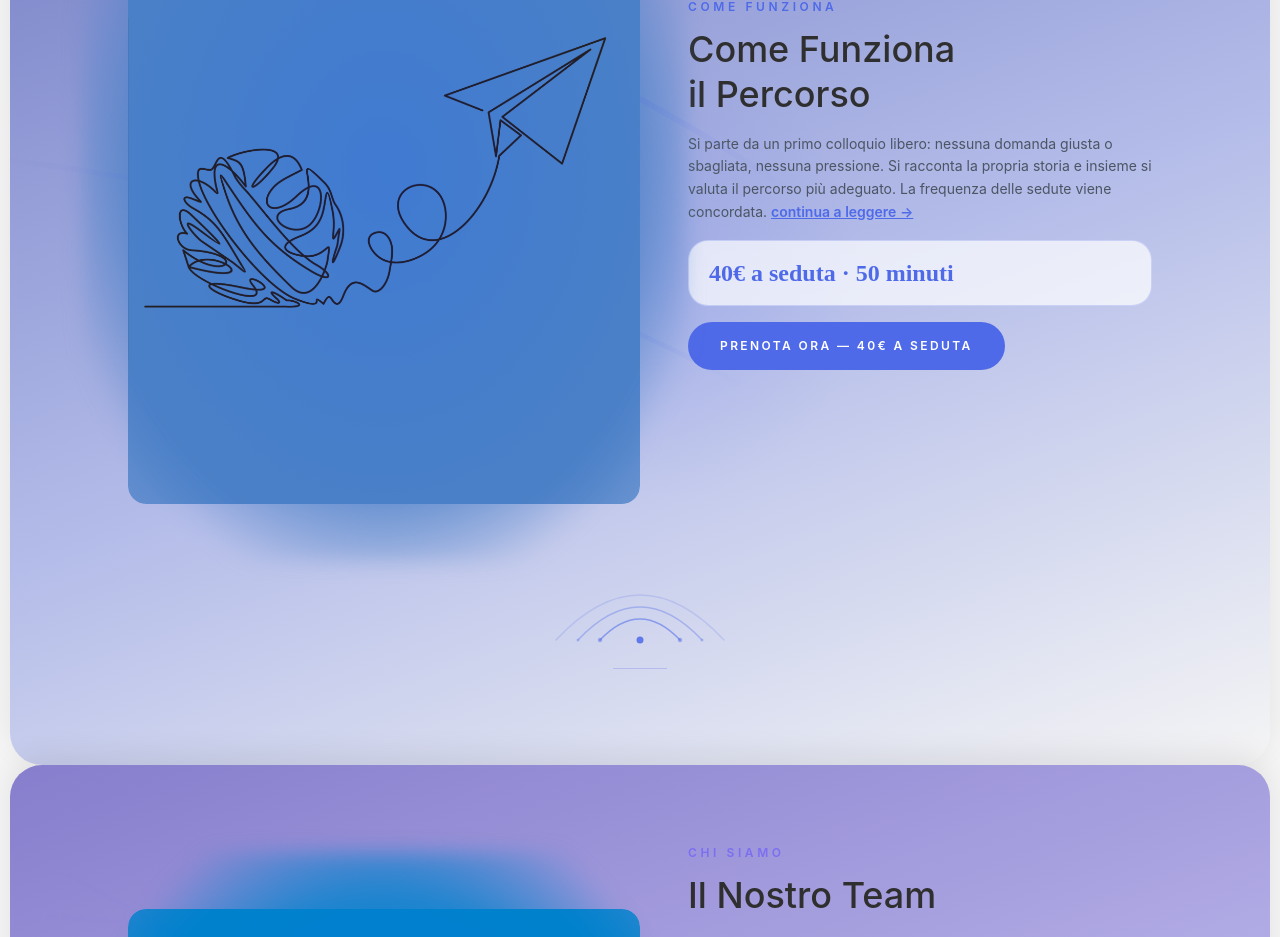
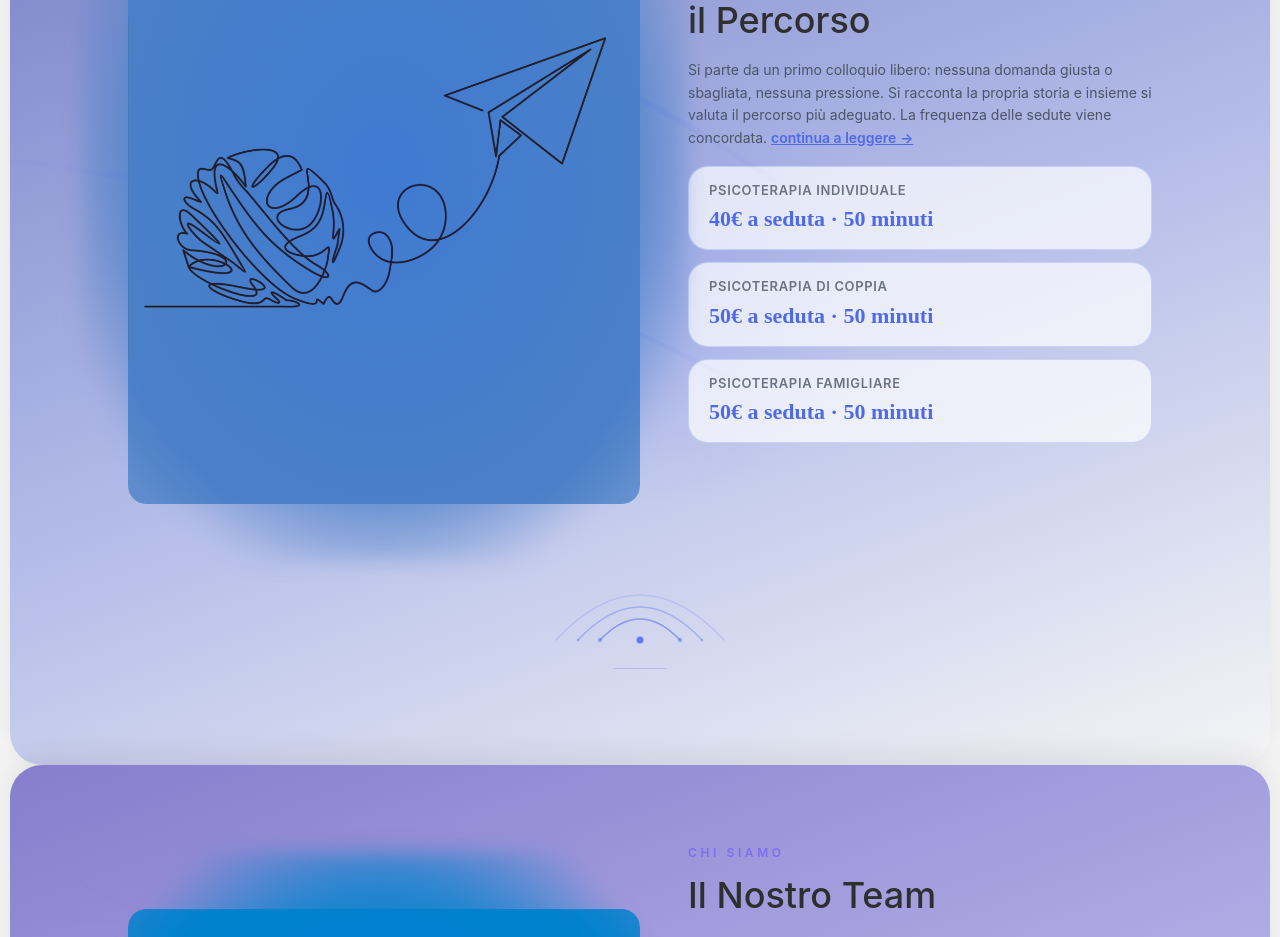
Before and after one commit to TheEmilz/psicodinamica-sociale, a React (Vite) app: page / in a window 1280 px wide. Shown: the part 1997-2934 px from the top of the page. Built offline with nearby package versions, Linux system fonts and the light colour scheme.

Commit message:
Come funziona: tre box prezzi (individuale/coppia/famigliare) con durata

```diff
--- a/src/App.jsx
+++ b/src/App.jsx
@@ -587,18 +587,19 @@ export default function App() {
               Si parte da un primo colloquio libero: nessuna domanda giusta o sbagliata, nessuna pressione. Si racconta la propria storia e insieme si valuta il percorso più adeguato. La frequenza delle sedute viene concordata.{' '}
               <Link to="/come-funziona" style={{ color: '#4f6ae8', fontWeight: 600, textDecoration: 'underline' }}>continua a leggere →</Link>
             </motion.p>
-            <motion.div variants={itemSpring} style={{ padding: '14px 20px', borderRadius: '20px', background: 'rgba(255,255,255,0.7)', border: '1px solid rgba(79,106,232,0.22)', marginBottom: '16px', width: '100%' }}>
-              <p style={{ fontSize: '24px', fontWeight: 600, color: '#4f6ae8', fontFamily: "'Cormorant Garamond', serif", margin: 0 }}>40€ a seduta · 50 minuti</p>
-            </motion.div>
-            <motion.div variants={itemSpring} className="flex gap-4 flex-wrap">
-              <motion.a
-                href="#prenota"
-                onClick={(e) => { e.preventDefault(); scrollToSection('#prenota') }}
-                className="inline-flex items-center gap-2 text-xs font-semibold tracking-[0.2em] uppercase px-8 py-4 text-white hover:opacity-80 transition-opacity"
-                style={{ borderRadius: '24px', background: '#4f6ae8' }}
-              >
-                Prenota ora — 40€ a seduta
-              </motion.a>
+            <motion.div variants={itemSpring} className="flex flex-col gap-3" style={{ width: '100%' }}>
+              <div style={{ padding: '14px 20px', borderRadius: '20px', background: 'rgba(255,255,255,0.7)', border: '1px solid rgba(79,106,232,0.22)' }}>
+                <p style={{ fontSize: '13px', fontWeight: 600, letterSpacing: '0.05em', textTransform: 'uppercase', color: '#6b7280', margin: '0 0 2px' }}>Psicoterapia individuale</p>
+                <p style={{ fontSize: '22px', fontWeight: 600, color: '#4f6ae8', fontFamily: "'Cormorant Garamond', serif", margin: 0 }}>40€ a seduta · 50 minuti</p>
+              </div>
+              <div style={{ padding: '14px 20px', borderRadius: '20px', background: 'rgba(255,255,255,0.7)', border: '1px solid rgba(79,106,232,0.22)' }}>
+                <p style={{ fontSize: '13px', fontWeight: 600, letterSpacing: '0.05em', textTransform: 'uppercase', color: '#6b7280', margin: '0 0 2px' }}>Psicoterapia di coppia</p>
+                <p style={{ fontSize: '22px', fontWeight: 600, color: '#4f6ae8', fontFamily: "'Cormorant Garamond', serif", margin: 0 }}>50€ a seduta · 50 minuti</p>
+              </div>
+              <div style={{ padding: '14px 20px', borderRadius: '20px', background: 'rgba(255,255,255,0.7)', border: '1px solid rgba(79,106,232,0.22)' }}>
+                <p style={{ fontSize: '13px', fontWeight: 600, letterSpacing: '0.05em', textTransform: 'uppercase', color: '#6b7280', margin: '0 0 2px' }}>Psicoterapia famigliare</p>
+                <p style={{ fontSize: '22px', fontWeight: 600, color: '#4f6ae8', fontFamily: "'Cormorant Garamond', serif", margin: 0 }}>50€ a seduta · 50 minuti</p>
+              </div>
             </motion.div>
           </div>
         </ScrollReveal>
```
